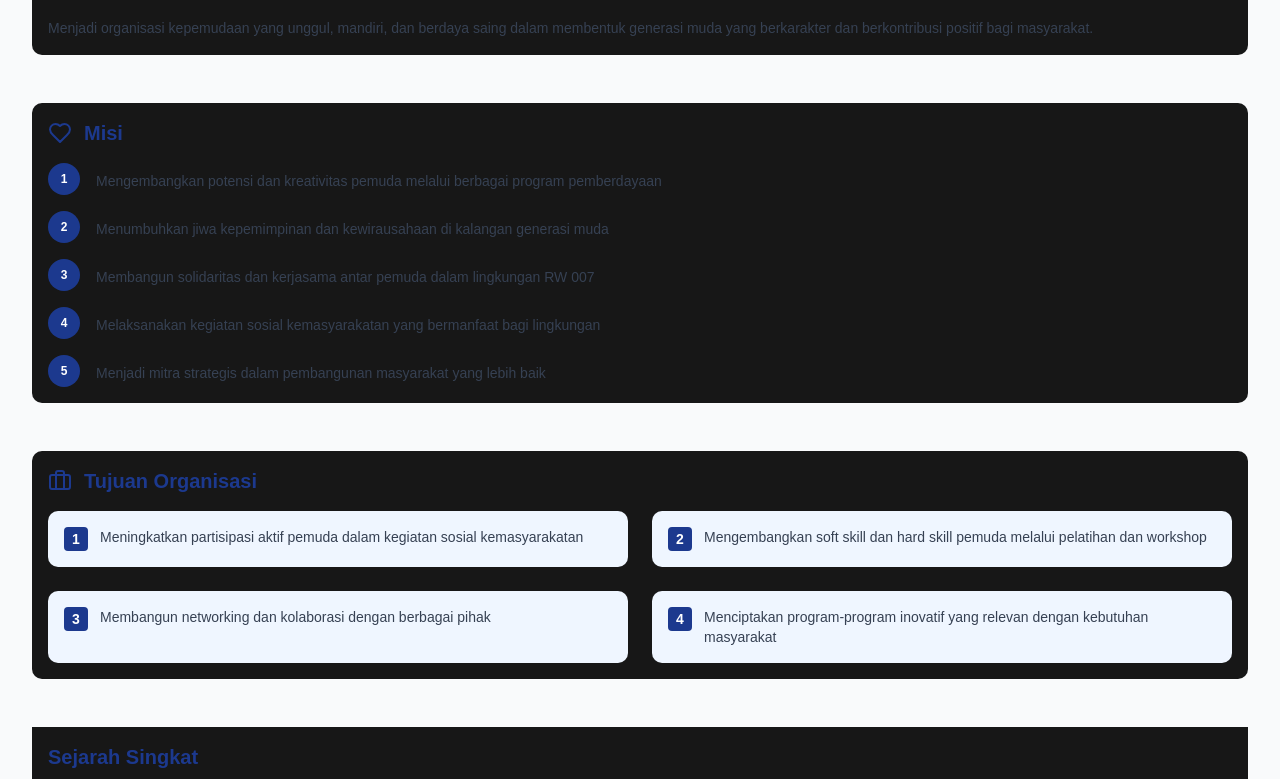
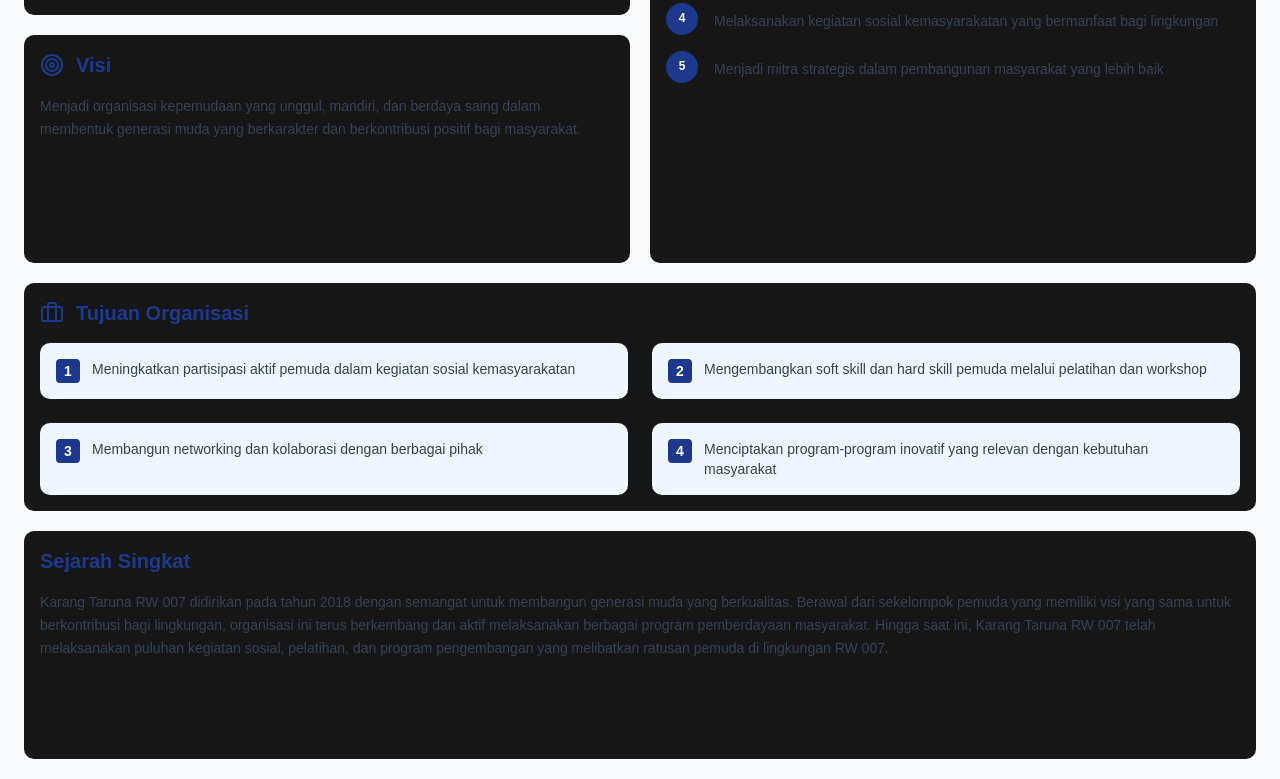
Before and after one commit to Farh4nHanz/kartar-rw-007, a React (Vite) app in the folder apps/web/: page /about in a window 1280 px wide. Shown: the part 541-1320 px from the top of the page. Built offline with nearby package versions, Linux system fonts and the light colour scheme.

Commit message:
chore(page): update about page layout

```diff
--- a/apps/web/src/routes/about.tsx
+++ b/apps/web/src/routes/about.tsx
@@ -15,8 +15,8 @@ function RouteComponent() {
 	const goalKey = useId();
 
 	return (
-		<div className="h-fit min-h-screen w-full bg-gray-50 py-16">
-			<div className="mx-auto max-w-7xl px-4 sm:px-6 lg:px-8">
+		<div className="flex h-fit min-h-screen w-full justify-center bg-gray-50 py-16">
+			<div className="container w-full px-6">
 				{/* Header */}
 				<div className="mb-16 text-center">
 					<h1 className="mb-4 font-bold text-5xl text-blue-900">
@@ -28,8 +28,9 @@ function RouteComponent() {
 					</p>
 				</div>
 
+				<div className="grid grid-cols-1 gap-5 *:rounded-lg lg:auto-rows-fr lg:grid-cols-2">
 					{/* Profile Section */}
-				<Card className="mb-12 rounded-lg">
+					<Card>
 						<CardHeader>
 							<CardTitle className="flex items-center font-semibold text-blue-900 text-xl">
 								<BookOpen className="mr-3 size-6" />
@@ -45,7 +46,7 @@ function RouteComponent() {
 					</Card>
 
 					{/* Vision */}
-				<Card className="mb-12 rounded-lg">
+					<Card className="lg:row-start-2">
 						<CardHeader>
 							<CardTitle className="flex items-center font-semibold text-blue-900 text-xl">
 								<Target className="mr-3 size-6" />
@@ -61,7 +62,7 @@ function RouteComponent() {
 					</Card>
 
 					{/* Mission */}
-				<Card className="mb-12 rounded-lg">
+					<Card className="lg:row-span-2 lg:row-start-1">
 						<CardHeader>
 							<CardTitle className="flex items-center font-semibold text-blue-900 text-xl">
 								<Heart className="mr-3 size-6" />
@@ -76,7 +77,9 @@ function RouteComponent() {
 										<span className="mr-4 flex h-8 w-8 shrink-0 items-center justify-center rounded-full bg-blue-900 font-semibold text-white">
 											{i + 1}
 										</span>
-									<span className="pt-1 text-gray-700 text-sm">{mission}</span>
+										<span className="pt-1 text-gray-700 text-sm">
+											{mission}
+										</span>
 									</li>
 								))}
 							</ul>
@@ -84,7 +87,7 @@ function RouteComponent() {
 					</Card>
 
 					{/* Goals */}
-				<Card className="mb-12 rounded-lg">
+					<Card className="lg:col-span-2">
 						<CardHeader>
 							<CardTitle className="flex items-center font-semibold text-blue-900 text-xl">
 								<Briefcase className="mr-3 size-6" />
@@ -110,7 +113,7 @@ function RouteComponent() {
 					</Card>
 
 					{/* History */}
-				<Card>
+					<Card className="lg:col-span-2">
 						<CardHeader>
 							<CardTitle className="font-semibold text-blue-900 text-xl">
 								Sejarah Singkat
@@ -125,5 +128,6 @@ function RouteComponent() {
 					</Card>
 				</div>
 			</div>
+		</div>
 	);
 }
```
Also changed, not shown: apps/web/src/routes/galeri.tsx (+0 -15 lines). Lines whose indentation alone changed are shown as unchanged.
